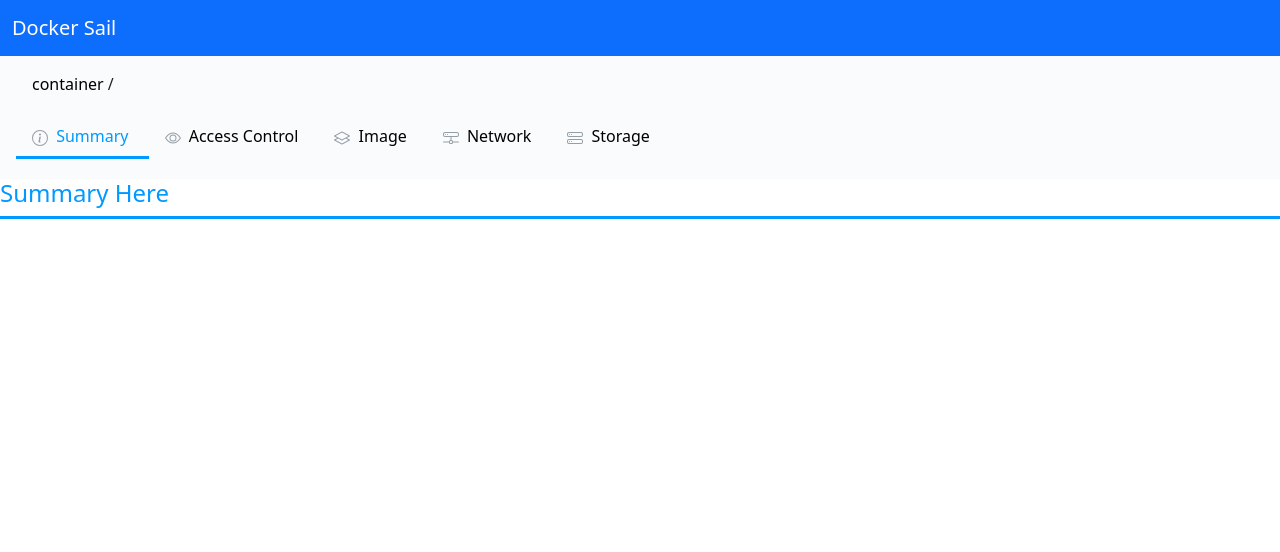
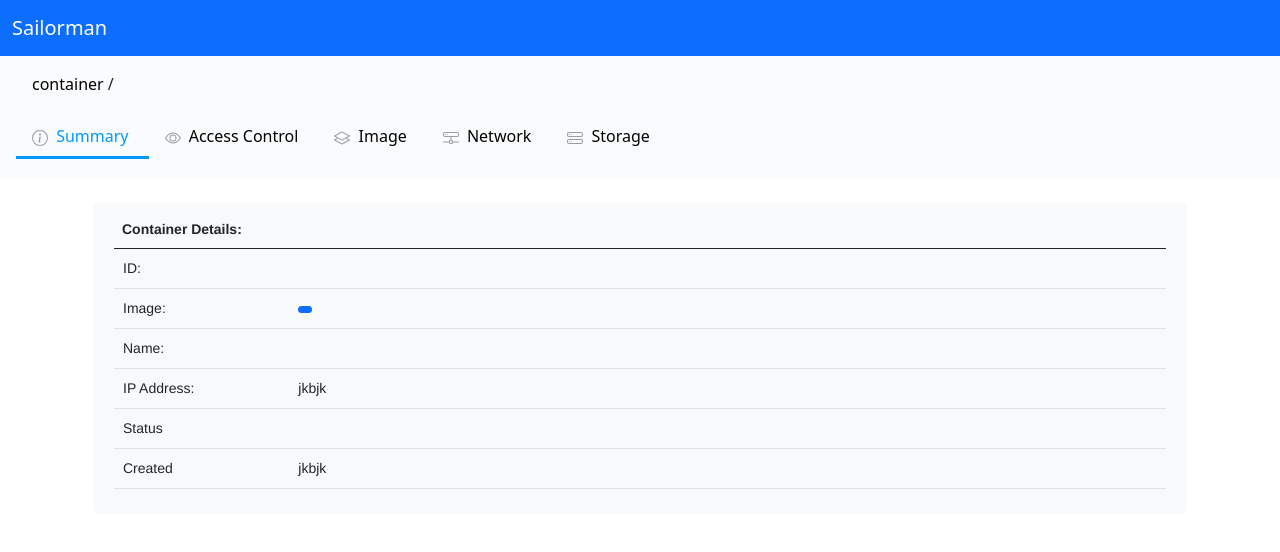
Before and after one commit to sxddhxrthx/sailorman, a Flask app: template templates/container.html in a window 1280 px wide. Shown: the top 552 px of the page. Run offline with Flask 2, Linux system fonts and the light colour scheme; the template is opened without the code that fills it, so the values that code supplies are empty; parts of the project's set-up code (start-up, migrations or seed data) failed here and were passed over.

Commit message:
added details to container summary tab

```diff
--- a/app.py
+++ b/app.py
@@ -34,9 +34,12 @@
     entity_type = 'image'
     return render_template('image.html', image=image, entity=entity_type)
 
-
+@app.route('/services')
 def service_list():
-    pass
+    print("Service Page")
+    servicelist = client.services.list()
+    return render_template('service.html', services = servicelist)
+   #  pass
 
 
 if __name__ == '__main__':
--- a/templates/container.html
+++ b/templates/container.html
@@ -3,10 +3,6 @@
 
 {% extends 'details_base.html' %}
 
-
-{% block entity_content %}
-    {{container}}
-{% endblock %}
 
 
 {% block entity_identifier %}
@@ -14,3 +10,57 @@
         /
         <a href="{{url_for('container_details', container=container)}}">{{container.name}}</a>
 {% endblock %}
+
+{% block entity_content %}
+
+    <div class="container p-4">
+
+    <div class="p-2 mb-3 bg-light rounded-3">
+         <div class="container-fluid">
+            <table class="table  table-hover ">
+               <thead>
+               <tr class="d-flex">
+                  <th scope="col" class="col-lg-12" colspan="2" style="text-align: left;">Container Details:</th>
+               </tr>
+               </thead>
+               <tbody>
+                  <tr class="d-flex">
+                     <td class="col-sm-2">ID:</td>
+                     <td class="col-sm-10">{{container.id}}</td>
+                  </tr>
+                  <tr class="d-flex">
+                     <td class="col-sm-2">Image:</td>
+                     <td class="col-sm-10">
+                        <span class="badge bg-primary">
+                           {{','.join(container.image.attrs['RepoTags'])}}
+                        </span>
+                     </td>
+                  </tr>
+                  <tr class="d-flex">
+                     <td class="col-sm-2">Name:</td>
+                     <td class="col-sm-10">{{container.name}}</td>
+                  </tr>
+                  <tr class="d-flex">
+                     <td class="col-sm-2">IP Address:</td>
+                     <td class="col-sm-10">jkbjk</td>
+                  </tr>
+                  <tr class="d-flex">
+                     <td class="col-sm-2">Status</td>
+                     <td class="col-sm-10">{{container.status}}</td>
+                  </tr>
+                  <tr class="d-flex">
+                     <td class="col-sm-2">Created</td>
+                     <td class="col-sm-10">jkbjk</td>
+                  </tr>
+               </tbody>
+            </table>
+         </div>
+    </div>
+
+    </div>
+
+
+
+
+
+{% endblock %}
--- a/templates/details_base.html
+++ b/templates/details_base.html
@@ -70,9 +70,9 @@
         </div>
 
     <div class="tab-content" id="ex1-content">
-        <div class="tab-pane fade show active" id="summary">
+        <!-- <div class="tab-pane fade show active" id="summary">
             <h4>Summary Here</h4>
-        </div>
+        </div> -->
 
         <div class="tab-pane fade show" id="accesscontrol">
             <h4>access control here</h4>
--- a/templates/index.html
+++ b/templates/index.html
@@ -5,7 +5,7 @@
     <nav class="nav nav-fill">
       <a class="nav-link active" aria-current="page" href="#">Containers</a>
       <a class="nav-link" href="{{url_for('images')}}">Images</a>
-      <a class="nav-link" href="#">Services</a>
+      <a class="nav-link" href="{{url_for('service_list')}}">Services</a>
       <a class="nav-link" href="#">Secrets</a>
       <a class="nav-link" href="#">Volumes</a>
       <a class="nav-link" href="#">Networks</a>
--- a/templates/nav.html
+++ b/templates/nav.html
@@ -3,11 +3,14 @@
 <head>
     <meta charset="UTF-8">
     <title>Docker Sail</title>
-    <link href="https://cdn.jsdelivr.net/npm/bootstrap@5.0.2/dist/css/bootstrap.min.css" rel="stylesheet" integrity="sha384-EVSTQN3/azprG1Anm3QDgpJLIm9Nao0Yz1ztcQTwFspd3yD65VohhpuuCOmLASjC" crossorigin="anonymous">
-<!--    <link href="../static/css/bootstrap.min.css" rel="stylesheet" integrity="sha384-EVSTQN3/azprG1Anm3QDgpJLIm9Nao0Yz1ztcQTwFspd3yD65VohhpuuCOmLASjC" crossorigin="anonymous">-->
+
+    <!-- <link href="https://cdn.jsdelivr.net/npm/bootstrap@5.0.2/dist/css/bootstrap.min.css" rel="stylesheet" integrity="sha384-EVSTQN3/azprG1Anm3QDgpJLIm9Nao0Yz1ztcQTwFspd3yD65VohhpuuCOmLASjC" crossorigin="anonymous"> -->
+    <!-- <script src="https://cdn.jsdelivr.net/npm/bootstrap@5.0.2/dist/js/bootstrap.bundle.min.js" integrity="sha384-MrcW6ZMFYlzcLA8Nl+NtUVF0sA7MsXsP1UyJoMp4YLEuNSfAP+JcXn/tWtIaxVXM" crossorigin="anonymous"></script> -->
+
+    <script src="../static/js/bootstrap.js"></script>
+
+    <link href="../static/css/bootstrap.css" rel="stylesheet">
     <link href="index.html" rel="stylesheet">
-    <script src="https://cdn.jsdelivr.net/npm/bootstrap@5.0.2/dist/js/bootstrap.bundle.min.js" integrity="sha384-MrcW6ZMFYlzcLA8Nl+NtUVF0sA7MsXsP1UyJoMp4YLEuNSfAP+JcXn/tWtIaxVXM" crossorigin="anonymous"></script>
-<!--    <script src="/static/js/bootstrap.js" integrity="sha384-MrcW6ZMFYlzcLA8Nl+NtUVF0sA7MsXsP1UyJoMp4YLEuNSfAP+JcXn/tWtIaxVXM" crossorigin="anonymous"></script>-->
     <style>
         .table {
           table-layout:fixed;
@@ -39,7 +42,7 @@
 
   <nav class="navbar navbar-dark bg-primary">
     <div class="container-fluid">
-      <a class="navbar-brand" href="#">Docker Sail</a>
+      <a class="navbar-brand" href="#">Sailorman</a>
     </div>
   </nav>
 
```
Also changed, not shown: templates/service.html (added, +16 -0 lines), templates/services.html (added, +55 -0 lines).
